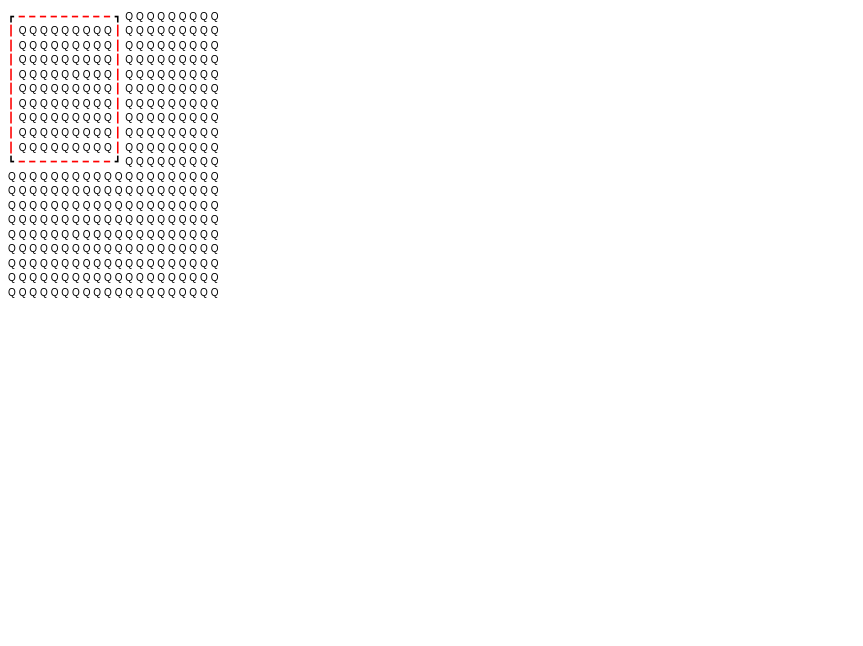
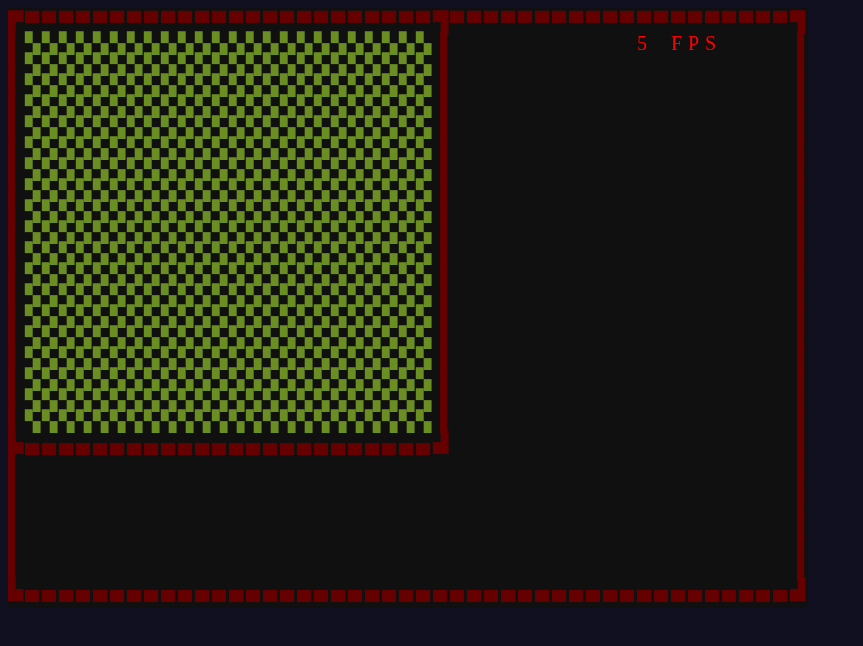
Before and after one commit to Bad-Science/rogue.js, a plain HTML site: page screentest.html in a window 1280 px wide. Shown: the whole page, without its empty margins (0-863 px from the left). Drawn offline with Linux system fonts and the light colour scheme.

Commit message:
First commit in a while. currently at a good state-- everything is beautiful on linux in FF

```diff
--- a/screentest.html
+++ b/screentest.html
@@ -5,8 +5,20 @@
 
 	<style id="css">
 		@font-face {
-    		font-family: 'PC_CGA';
-    		src: url('fonts/PC_CGA.fon');
+    		font-family: 'ProFont';
+    		src: url('fonts/ProFont.ttf');
+    		font-family: '04B-08';
+    		src: url('fonts/04B-08.ttf');
+		}
+	</style>
+	<style id="css">
+		body
+		{
+			background-color: #101020 !important;
+		}
+		.screen
+		{
+
 		}
 	</style>
 
@@ -18,6 +30,9 @@
 	</script>
 
 	<script type="text/javascript" src="scripts/rogue.js"></script>
+	<script type="text/javascript" src="scripts/screenutils.js"></script>
+	<script type="text/javascript" src="scripts/game.js"></script>
+	<script type="text/javascript" src="scripts/entities.js"></script>
 
 	<script type="text/javascript">
 		function createCanvas(w, h)
@@ -30,19 +45,32 @@
 		}
 		window.onload = function()
 		{
-			var canvas = _('screen');
-			var screen = new Rogue.Screen(canvas, 20, 20, 16, "main");
+			var width = 47;
+			var height = 28;
+			var canvas = _('screen0');
+			var screen = new Rogue.Screen(canvas, width, height, 20, "main");
 			screen.initBuffers();
-			Rogue.ScreenUtils.drawBox(0, 0, 10, 10, screen, Rogue.ScreenUtils.LINE_BOX, "#FF0000");
-			screen.draw();
+			Rogue.ScreenUtils.drawRect(0, 0, width-1, height-1, screen, Rogue.ScreenUtils.BLOCK_BOX, "#660000");
+			var box1 = Rogue.ScreenUtils.drawRect(0, 0, 25, 20, screen, Rogue.ScreenUtils.BLOCK_BOX, "#660000");
+			Rogue.ScreenUtils.fillRect(box1.x1 + 1, box1.y1 + 1, box1.x2 - 1, box1.y2 - 1, screen, "▚", "#6b8e23");
+			screen.setDefault();
+			var animator = new Rogue.Animator(screen);
+			animator.targetFPS = 5;
+			animator.start(function()
+				{
+					screen.clear();
+					var fpsString = Math.round(animator.FPS(10).toFixed(1)) + " FPS";
+					// console.log(fpsString);
+					Rogue.ScreenUtils.drawString(fpsString, "#FF0000", width - 10, 1, screen);
+					screen.draw();
+				});
 		//	alert(Rogue.game.x);
 		}
 	</script>
 </head>
 
-
 <body>
-	<canvas id='screen' width=400 height=400></canvas>
+	<canvas id='screen0' class='screen' width=800 height=600></canvas>
 </body>
 
 </html>
--- /dev/null
+++ b/scripts/entities.js
@@ -0,0 +1,18 @@
+Rogue.game.EntityComponents =
+{
+
+};
+
+Rogue.game.Entities =
+{
+	NPC: function()
+	{
+		this.logic = function()
+		{
+			move();
+		};
+		// this.vis = "@";
+	},
+};
+
+subclassAll(Rogue.game.Entity, Rogue.game.Entities);
--- a/scripts/game.js
+++ b/scripts/game.js
@@ -1,6 +1,62 @@
-var Rogue.game =
+Rogue.game =
 {
 	map: undefined,
 
+	loadMap: function(path)
+	{
 
-}
+	},
+
+	entities: [],
+
+	logic: function(screen)
+	{
+		for (var entity in entities)
+		{
+			entity.logic();
+		}
+		if (screen)
+		{
+			for (var entity in entities)
+			{
+				if (entity.vis)
+				{
+					screen.charBuffer[entity.x][entity.y] = entity.vis;
+				}
+			}
+		}
+	},
+
+	Entity: function()
+	{
+		var self = this;
+		this.logic = function(){};
+		var _x, _y;
+		var _vis = {ch: "", co: ""};
+		this.x = function(n)
+		{
+			if (n != undefined)
+			{
+				_x = n;
+			}
+			return _x;
+		};
+		this.y = function(n)
+		{
+			if (n != undefined)
+			{
+				_y = n;
+			}
+			return _y;
+		};
+		this.vis = function(nvis)
+		{
+			if (nvis)
+			{
+				_vis.ch = nvis.ch;
+				_vis.co = nvis.co;
+			}
+			return {ch: _vis.ch, co: _vis.co};
+		};
+	},
+};
--- a/scripts/rogue.js
+++ b/scripts/rogue.js
@@ -1,3 +1,28 @@
+Object.prototype.subclass = function(parent)
+{
+	// this.prototype.superclass = parent;
+	if (parent.constructor == Function)
+	{
+		this.prototype = new parent();
+		this.prototype.constructor = this;
+		this.prototype.parent = parent.prototype;
+	}
+	else
+	{
+		this.prototype = parent;
+		this.prototype.constructor = this;
+		this.prototype.parent = parent;
+	}
+}
+
+function subclassAll(parent, children)
+{
+	for (var child in children)
+	{
+		children[child].subclass(parent);
+	}
+}
+
 var Rogue =
 {
 
@@ -15,25 +40,40 @@ var Rogue =
 	Screen: function(c, w, h, f, i)
 	{
 		var self = this;
-		var width = w;
-		var height = h;
+		var _width = w;
+		var _height = h;
 		var canvas = c;
 		var fontSize = f;
+		this.backgroundColor = "#101010";
 		var id = i;
-		// this.font = "regular PC_CGA 20px"
-		this.charBuffer = Rogue.make2DArray(width, height);
-		this.colorBuffer = Rogue.make2DArray(width, height);
+		this.font = "20px ProFont";
+		this.charBuffer = Rogue.make2DArray(_width, _height);
+		this.colorBuffer = Rogue.make2DArray(_width, _height);
+		var defaultCharBuffer = Rogue.make2DArray(_width, _height);
+		var defaultColorBuffer = Rogue.make2DArray(_width, _height);
 
 		this.initBuffers = function()
 		{
-			for (var x = 0; x < width; x++)
+			for (var x = 0; x < _width; x++)
 			{
-				for (var y = 0; y < height; y++)
+				for (var y = 0; y < _height; y++)
 				{
-					self.charBuffer[x][y] = "Q";
-					self.colorBuffer[x][y] = "#000000";
+					self.charBuffer[x][y] = "";
+					self.colorBuffer[x][y] = "#336600";
+					defaultCharBuffer[x][y] = "";
+					defaultColorBuffer[x][y] = "#336600";
 				}
 			}
+		};
+
+		this.width = function()
+		{
+			return _width;
+		};
+
+		this.height = function()
+		{
+			return _height;
 		};
 
 		function getGfx()
@@ -46,14 +86,38 @@ var Rogue =
 			if (canvas)
 			{
 				var gfx = getGfx();
-				for (var x = 0; x < width; x++)
-					for (var y = 0; y < height; y++)
+				gfx.font = self.font;
+				for (var x = 0; x < _width; x++)
+					for (var y = 0; y < _height; y++)
 					{
 						gfx.fillStyle = self.colorBuffer[x][y];
-						gfx.fillText(self.charBuffer[x][y], x/1.5 * fontSize, (y + .8) / 1.1 * fontSize);
+						gfx.fillText(self.charBuffer[x][y], x * (fontSize-3), (y + 1) * (fontSize + 1));
 					}
 			}
 			else alert("Canvas not found!");
+		};
+
+		this.clear = function()
+		{
+			for (var x = 0; x < _width; x++)
+				for (var y = 0; y < _height; y++)
+				{
+					self.charBuffer[x][y] = defaultCharBuffer[x][y];
+					self.colorBuffer[x][y] = defaultColorBuffer[x][y];
+				}
+			var gfx = canvas.getContext('2d');
+			gfx.fillStyle = this.backgroundColor;
+			gfx.fillRect(0, 0, canvas.width, canvas.height);
+		};
+
+		this.setDefault = function()
+		{
+			for (var x = 0; x < _width; x++)
+				for (var y = 0; y < _height; y++)
+				{
+					defaultCharBuffer[x][y] = self.charBuffer[x][y];
+					defaultColorBuffer[x][y] = self.colorBuffer[x][y];
+				}
 		};
 
 		this.id = function()
@@ -65,35 +129,59 @@ var Rogue =
 			Rogue.screens[id] = this;
 	},
 
-	ScreenUtils:
+	Animator: function(screen)
 	{
+		var self = this;
+		var killed = false;
+		this.targetFPS = 30;
+		var fa = [];
+		var lastTime = 0;
+		var animFunc = function()
+		{
+			screen.clear();
+			screen.draw();
+		};
 
-		DOUBLE_LINE_BOX: ['═', '║', '╔', '╗', '╝', '╚'],
-		LINE_BOX: ['━', '┃', '┏', '┓', '┛', '┗'],
-		DEFAULT_BOX: ['━', '┃', '╭', '╮', '╯', '╰'],
+		this.start = function(func)
+		{
+			if (func)
+				animFunc = func;
+			killed = false;
+			animate();
+		};
 
-		drawBox: function(x1, y1, x2, y2, s, ch, co)
+		this.stop = function()
 		{
-			for (var x = x1 + 1; x < x2; x++)
+			killed = true;
+		};
+
+		this.FPS = function(frames)
+		{
+			var t = 0;
+			frames = (frames <= fa.length) ? frames : fa.length;
+			for (var f = 0; f < frames; f++)
 			{
-				s.charBuffer[x][y1] = ch[0];
-				s.charBuffer[x][y2] = ch[0];
-				s.colorBuffer[x][y1] = co;
-				s.colorBuffer[x][y2] = co;
+				t += fa[fa.length - f - 1];
+				// console.log(fa[fa.length - f - 1]);
 			}
-			for (var y = y1 + 1; y < y2; y++)
+			return ((frames / t) * 1000);
+		};
+
+		function animate()
+		{
+			if (!killed)
 			{
-				s.charBuffer[x1][y] = ch[1];
-				s.charBuffer[x2][y] = ch[1];
-				s.colorBuffer[x1][y] = co;
-				s.colorBuffer[x2][y] = co;
+				var newTime = new Date().getTime();
+				if (!lastTime)
+					lastTime = newTime;
+				animFunc();
+				fa.push((newTime - lastTime));
+				if (fa.length > 1000)
+					fa.shift();
+				lastTime = newTime;
+				setTimeout(animate, ((1000 / self.targetFPS) - (new Date().getTime() - lastTime)));
 			}
-			s.charBuffer[x1][y1] = ch[2];
-			s.charBuffer[x2][y1] = ch[3];
-			s.charBuffer[x2][y2] = ch[4];
-			s.charBuffer[x1][y2] = ch[5];
 		}
 	},
 	/*</screen>*/
-
-}
+};
--- a/scripts/screenutils.js
+++ b/scripts/screenutils.js
@@ -0,0 +1,64 @@
+Rogue.ScreenUtils =
+{
+	// DOUBLE_LINE_BOX: ['═', '║', '╔', '╗', '╝', '╚'],
+
+	// LINE_BOX: ['━', '┃', '┏', '┓', '┛', '┗'],
+
+	// DEFAULT_BOX: ['━', '┃', '╭', '╮', '╯', '╰'],
+
+	// ۩ ሰ
+	// ፡ ። ፣ ፤ ፥ ፦ ፧ ፨
+	// ᚁ ᚂ ᚃ ᚄ ᚅ ᚆ ᚇ ᚈ ᚉ ᚊ ᚘ ᚙ
+
+	BLOCK_BOX: ['▀', '▄', '▌', '▐', '▛', '▜', '▟', '▙'],
+
+	SOLID_BLOCK_BOX: ['█', '█', '█', '█', '█', '█', '█', '█'],
+
+	drawRect: function(x1, y1, x2, y2, s, ch, co)
+	{
+		for (var x = x1 + 1; x < x2; x++)
+		{
+			s.charBuffer[x][y1] = ch[0];
+			s.charBuffer[x][y2] = ch[1];
+			s.colorBuffer[x][y1] = co;
+			s.colorBuffer[x][y2] = co;
+		}
+		for (var y = y1 + 1; y < y2; y++)
+		{
+			s.charBuffer[x1][y] = ch[2];
+			s.charBuffer[x2][y] = ch[3];
+			s.colorBuffer[x1][y] = co;
+			s.colorBuffer[x2][y] = co;
+		}
+		s.charBuffer[x1][y1] = ch[4];
+		s.charBuffer[x2][y1] = ch[5];
+		s.charBuffer[x2][y2] = ch[6];
+		s.charBuffer[x1][y2] = ch[7];
+		s.colorBuffer[x1][y1] = co;
+		s.colorBuffer[x2][y1] = co;
+		s.colorBuffer[x2][y2] = co;
+		s.colorBuffer[x1][y2] = co;
+		return {x1: x1, y1: y1, x2: x2, y2: y2};
+	},
+
+	fillRect: function(x1, y1, x2, y2, s, ch, co)
+	{
+		for (var x = x1; x <= x2; x++)
+		{
+			for (var y = y1; y <= y2; y++)
+			{
+				s.charBuffer[x][y] = ch;
+				s.colorBuffer[x][y] = co;
+			}
+		}
+	},
+
+	drawString: function(st, co, x, y, s)
+	{
+		for (var i = 0; i < st.length && i + x < s.width(); i++)
+		{
+			s.charBuffer[i + x][y] = st[i];
+			s.colorBuffer[i + x][y] = co;
+		}
+	},
+};
```
Also changed, not shown: scripts/camera.js (added, +49 -0 lines), fonts/04B-08.ttf (added), fonts/ProFont.ttf (added), 1 other file.
